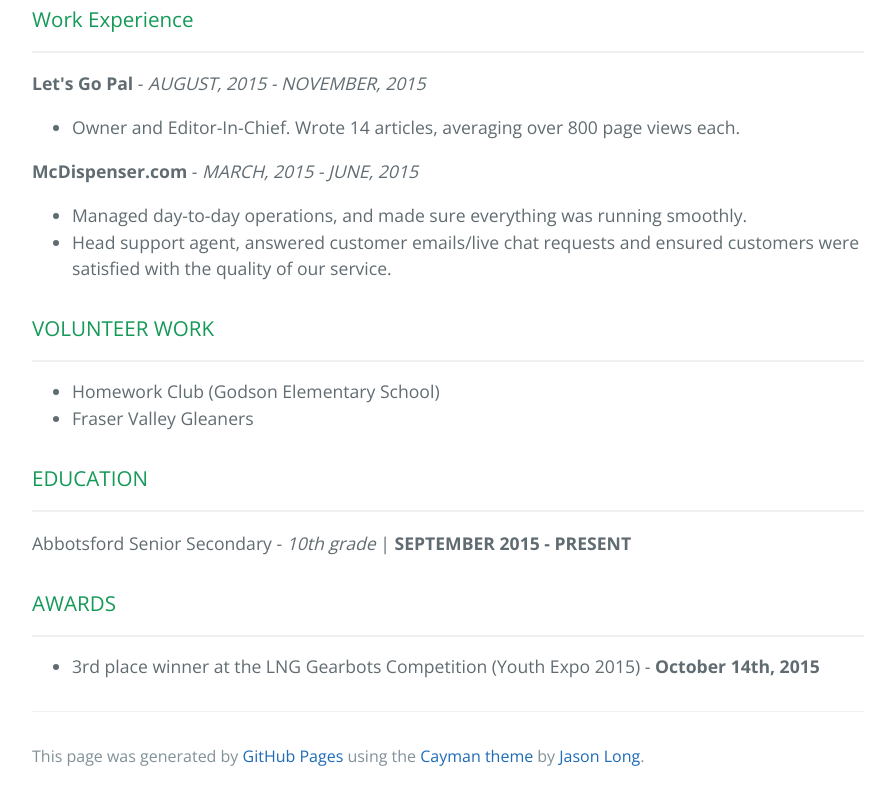
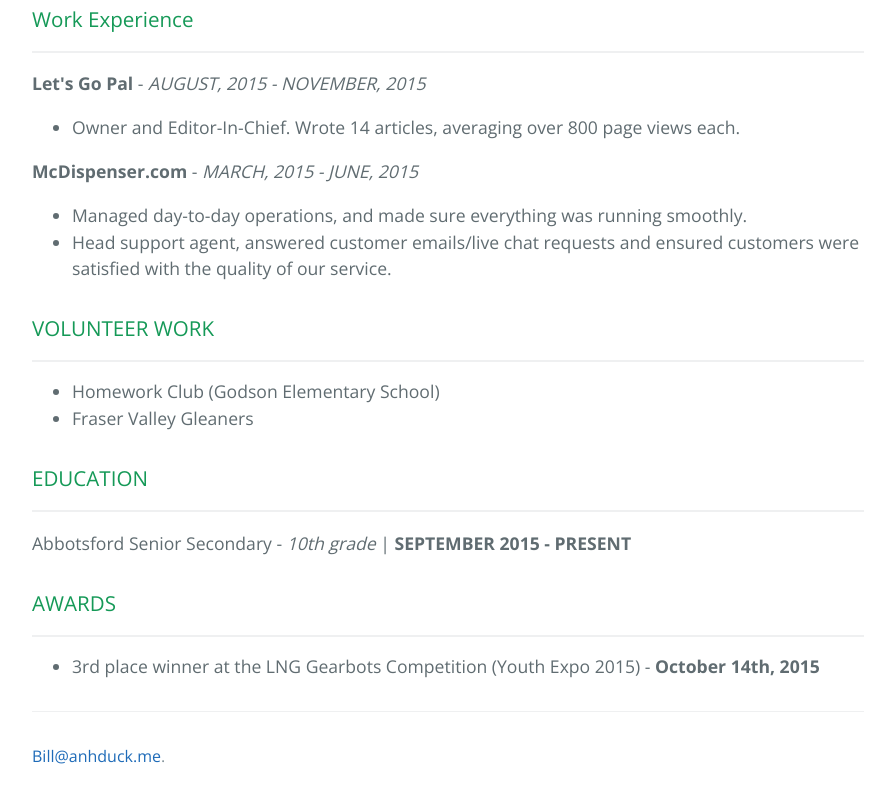
Before and after one commit to AnhDuck/AnhDuck.github.io, a plain HTML site: page index.html in a window 1280 px wide. Shown: the part 600-1400 px from the top of the page, without its empty margins (192-1087 px from the left). Drawn offline with nearby package versions, Linux system fonts and the light colour scheme.

Commit message:
Update index.html

```diff
--- a/index.html
+++ b/index.html
@@ -77,7 +77,7 @@
 
       <footer class="site-footer">
 
-        <span class="site-footer-credits">This page was generated by <a href="https://pages.github.com">GitHub Pages</a> using the <a href="https://github.com/jasonlong/cayman-theme">Cayman theme</a> by <a href="https://twitter.com/jasonlong">Jason Long</a>.</span>
+        <span class="site-footer-credits"><a href="mailto:Bill@anhduck.me">Bill@anhduck.me</a>.</span>
       </footer>
 
     </section>
```
